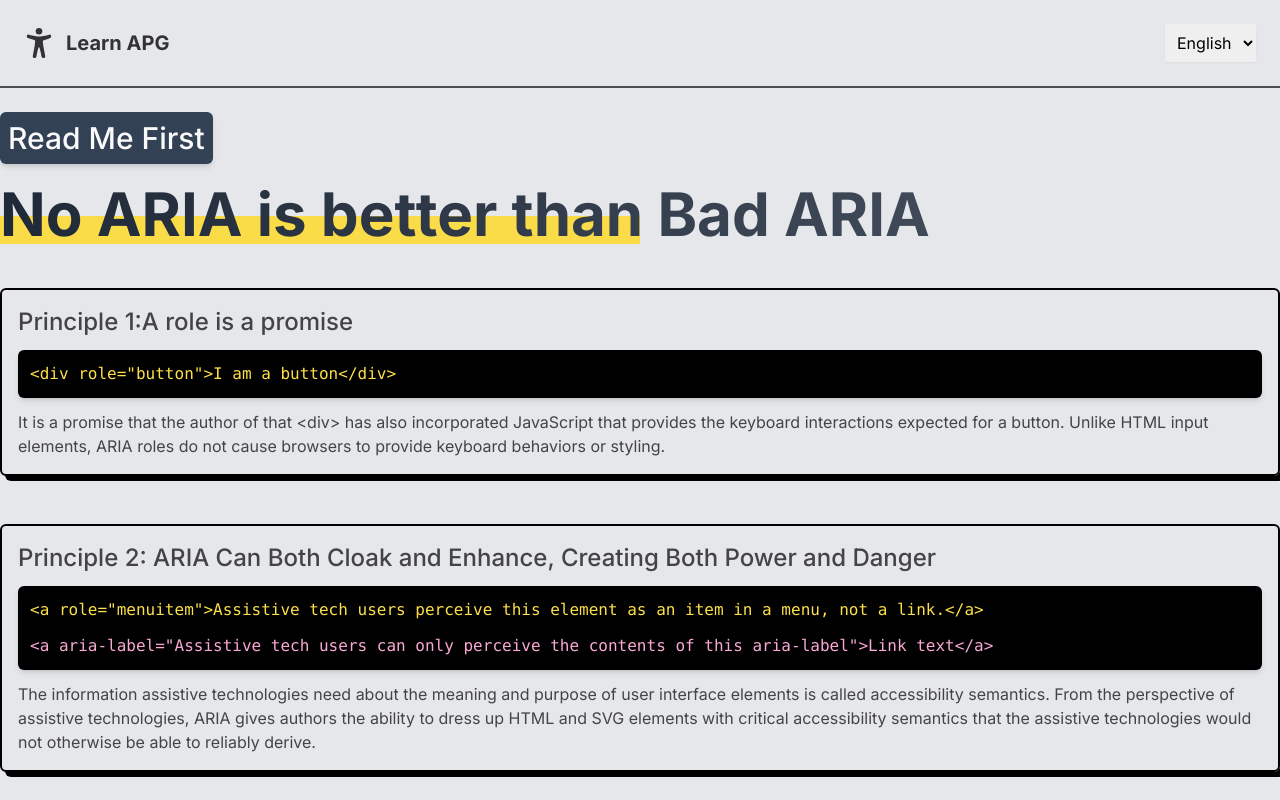
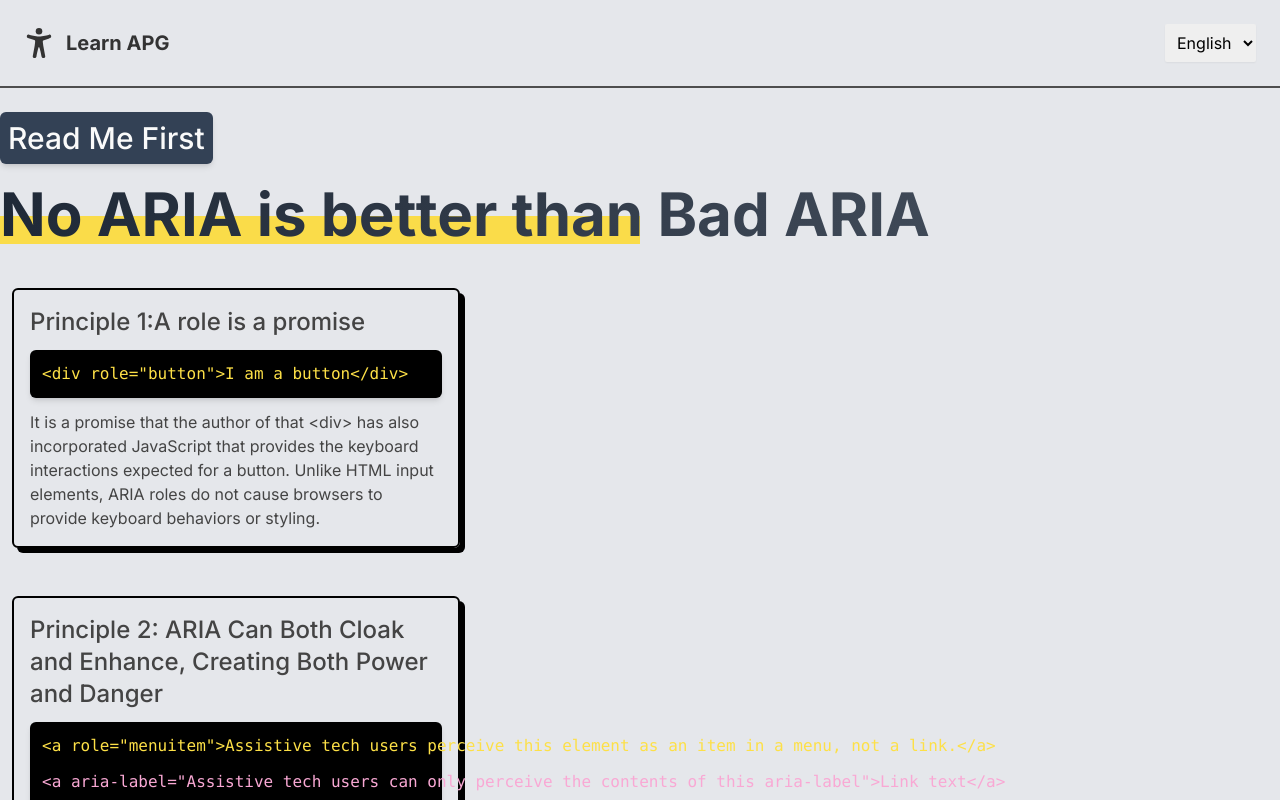
Before and after one commit to AndreaFan123/learn_a11y_pattern, a Next.js app: page /en/aria in a window 1280 px wide. Shown: the top 800 px of the page. Built offline with nearby package versions, Linux system fonts and the light colour scheme.

Commit message:
Amending layout

```diff
--- a/app/[lang]/aria/page.tsx
+++ b/app/[lang]/aria/page.tsx
@@ -14,7 +14,7 @@ export default async function Page({ params }: { params: { lang: Locale } }) {
 
   return (
     <Container>
-      <article className="text-[#444] flex flex-col">
+      <section className="text-[#444] flex flex-col">
         <h1 className="p-2 text-3xl font-medium mb-5 text-[#fafafa] bg-slate-700 w-fit rounded-md shadow-md">
           {d['aria'].readFirst}
         </h1>
@@ -22,9 +22,9 @@ export default async function Page({ params }: { params: { lang: Locale } }) {
           {d['aria'].noAriaIsBetterThanBadAria}
         </h2>
         <span className="md:absolute md:w-[50%] md:h-7 md:bg-[#fadc49] md:-z-20 md:top-[13.5rem]"></span>
-      </article>
-      <ul className="w-full flex flex-col gap-6 mt-5">
-        <li className="flex flex-col mt-6 gap-3  text-[#444] border-2 border-black p-4 rounded-md boxshodow">
+      </section>
+      <article className="max-w-md flex flex-col gap-6 mt-5 mx-3">
+        <article className="flex flex-col mt-6 gap-3  text-[#444] border-2 border-black p-4 rounded-md boxshodow">
           <h3 className="text-2xl font-medium text-[#444]">
             {d['aria'].principle1}
           </h3>
@@ -34,8 +34,8 @@ export default async function Page({ params }: { params: { lang: Locale } }) {
             </code>
           </pre>
           <p>{d['aria'].principleDescription1}</p>
-        </li>
-        <li className="flex flex-col mt-6 gap-3  text-[#444] border-2 border-black p-4 rounded-md boxshodow">
+        </article>
+        <article className="flex flex-col mt-6 gap-3  text-[#444] border-2 border-black p-4 rounded-md boxshodow">
           <h3 className="text-2xl font-medium text-[#444]">
             {d['aria'].principle2}
           </h3>
@@ -44,14 +44,14 @@ export default async function Page({ params }: { params: { lang: Locale } }) {
               &lt;a role="menuitem"&gt;Assistive tech users perceive this
               element as an item in a menu, not a link.&lt;/a&gt;
             </code>
-            <code className="text-pink-300">
+            <span className="text-pink-300">
               &lt;a aria-label="Assistive tech users can only perceive the
               contents of this aria-label"&gt;Link text&lt;/a&gt;
-            </code>
+            </span>
           </pre>
           <p>{d['aria'].principleDescription2}</p>
-        </li>
-      </ul>
+        </article>
+      </article>
     </Container>
   );
 }
--- a/app/components/Card.tsx
+++ b/app/components/Card.tsx
@@ -31,18 +31,18 @@ export default function Card({
         <Link
           href={`/en/apg/${route.url}`}
           key={route.title}
-          className="w-full h-20 mb-6 rounded-[.2rem] shadow-lg hover:transform hover:-translate-y-2 transition duration-300 ease-in-out
-          bg-[#333] hover:bg-[#777] flex items-center gap-4 p-4 relative focus:outline-none focus:ring-4 focus:ring-pink-700 focus:border-pink-700"
+          className="w-full h-20 mb-6 border-2 border-black rounded-md boxshodow hover:transform hover:-translate-y-2 transition duration-300 ease-in-out
+          hover:bg-[#999] flex items-center gap-4 p-4 relative focus:outline-none focus:ring-4 focus:ring-pink-700 focus:border-pink-700"
         >
           <div>
-            <BsArrowRightCircle color="white" size="1.2rem" />
+            <BsArrowRightCircle color="#333" size="1.2rem" />
           </div>
 
           <div>
-            <h2 className="text-lg text-white font-bold">{route.title}</h2>
+            <h2 className="text-lg text-[#333] font-bold">{route.title}</h2>
           </div>
 
-          <span className="absolute bg-yellow-400 w-5 h-20 right-0 rounded-tr-[0.2rem] rounded-br-[0.2rem]"></span>
+          {/* <span className="absolute bg-yellow-400 w-5 h-20 right-0 rounded-tr-[0.2rem] rounded-br-[0.2rem]"></span> */}
         </Link>
       ))}
     </section>
--- a/app/components/layout/Container.tsx
+++ b/app/components/layout/Container.tsx
@@ -3,7 +3,5 @@ interface ChildrenProp {
 }
 
 export const Container: React.FC<ChildrenProp> = ({ children }) => {
-  return (
-    <main className="h-screen w-full max-w-7xl my-6 mx-auto">{children}</main>
-  );
+  return <main className=" w-full max-w-7xl my-6 mx-auto">{children}</main>;
 };
```
